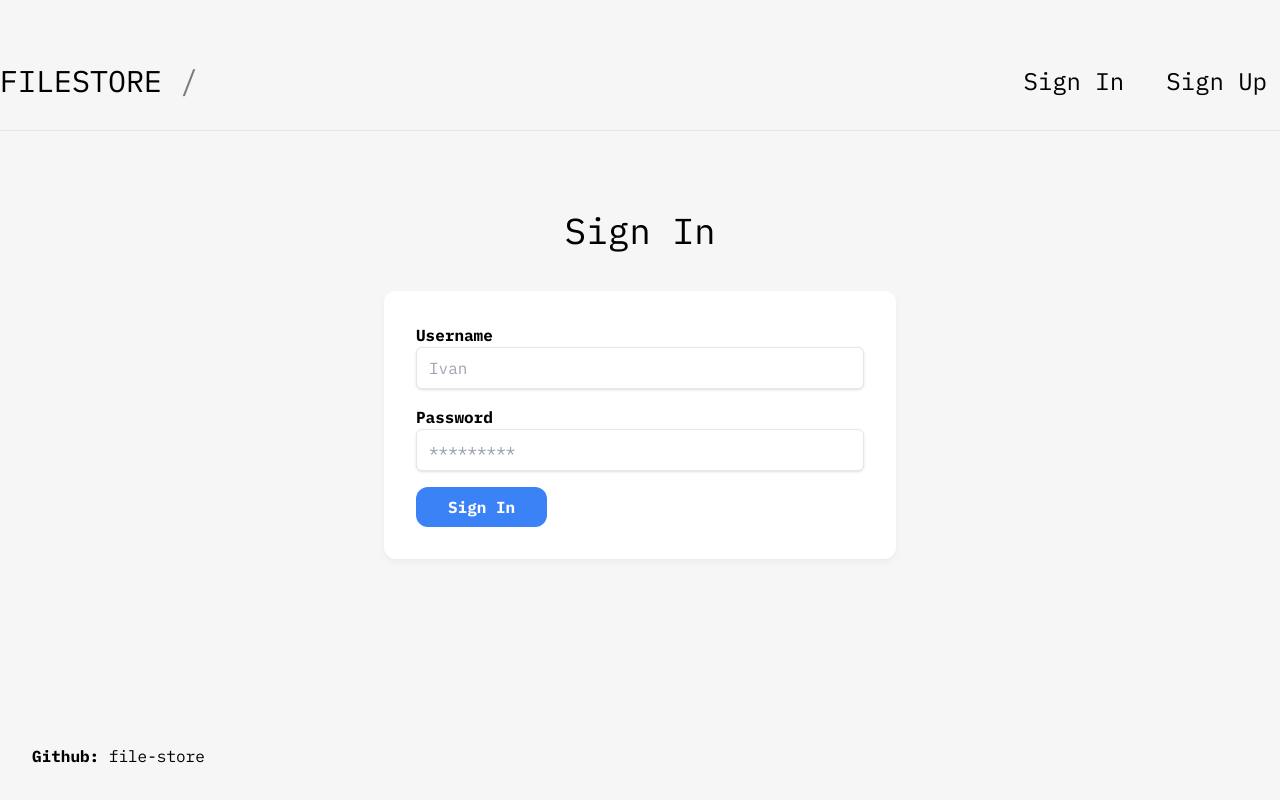
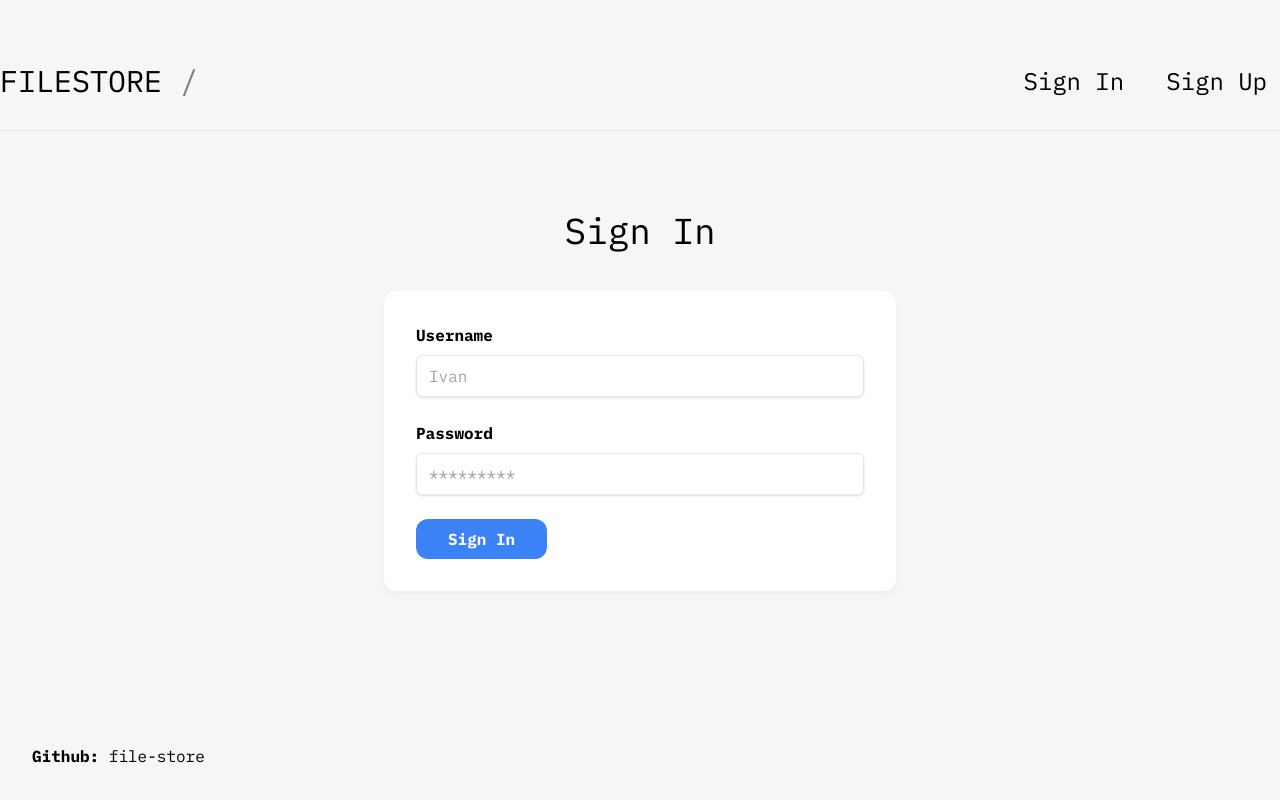
Before and after one commit to kostinvv/file-store, a Vue app in the folder filestore.client/: page /sign-in in a window 1280 px wide. Built offline with nearby package versions, Linux system fonts and the light colour scheme; a web font is replaced by a local one.

Commit message:
style: update InputText.vue

```diff
--- a/filestore.client/src/components/InputText.vue
+++ b/filestore.client/src/components/InputText.vue
@@ -13,13 +13,14 @@ const { value, errorMessage } = useField(() => props.name)
 
 <template>
   <div class="mb-4">
-    <label class="font-bold block">{{ label }}</label>
+    <label class="pb-2 font-bold block">{{ label }}</label>
     <input
+        autocomplete="off"
         class="shadow appearance-none border rounded-md w-full py-2 px-3"
         v-model="value"
         :type="type"
         :placeholder="placeholder"
     />
-    <div class="text-red-500">{{ errorMessage }}</div>
+    <div class="pt-2 text-red-500">{{ errorMessage }}</div>
   </div>
 </template>
```
